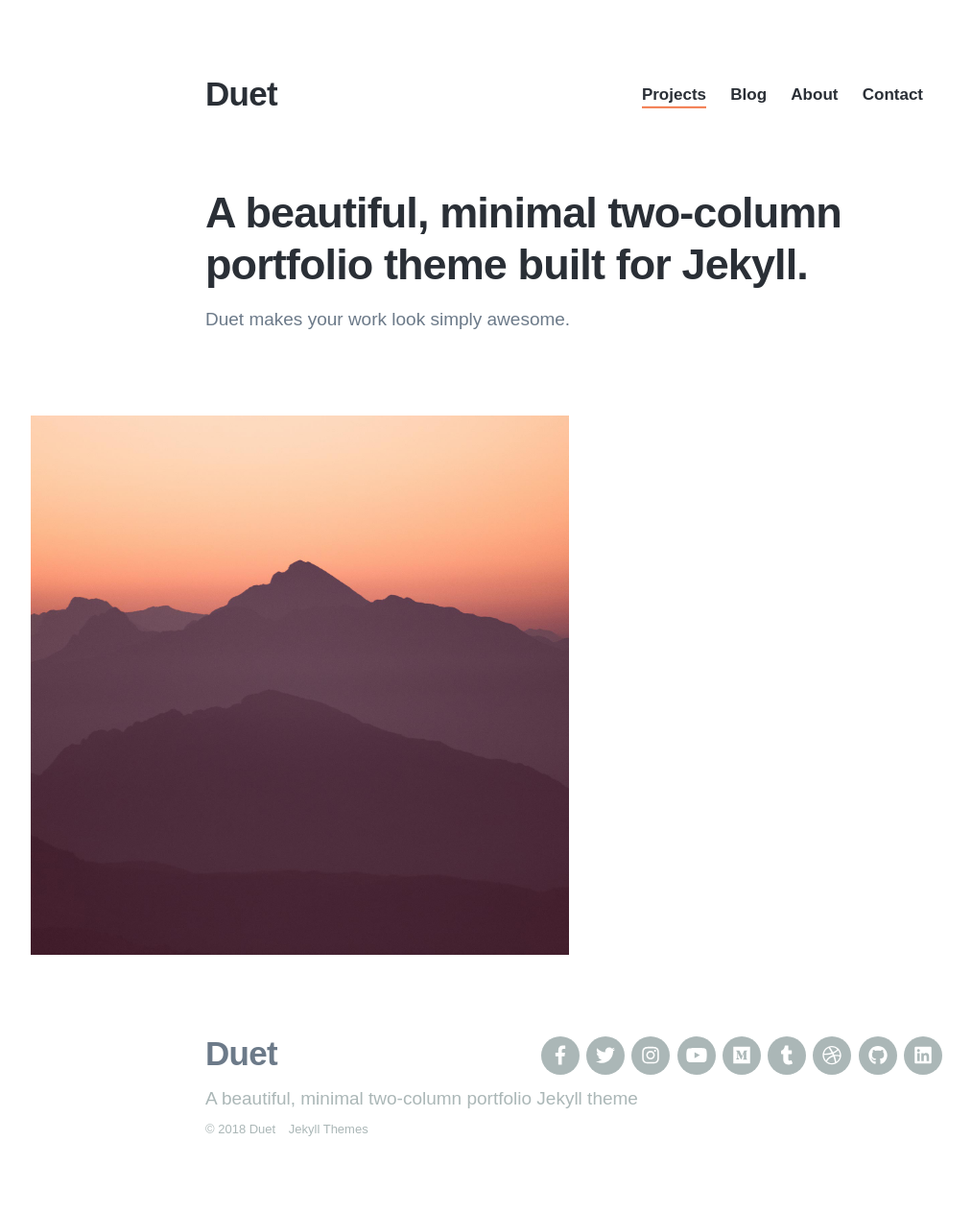
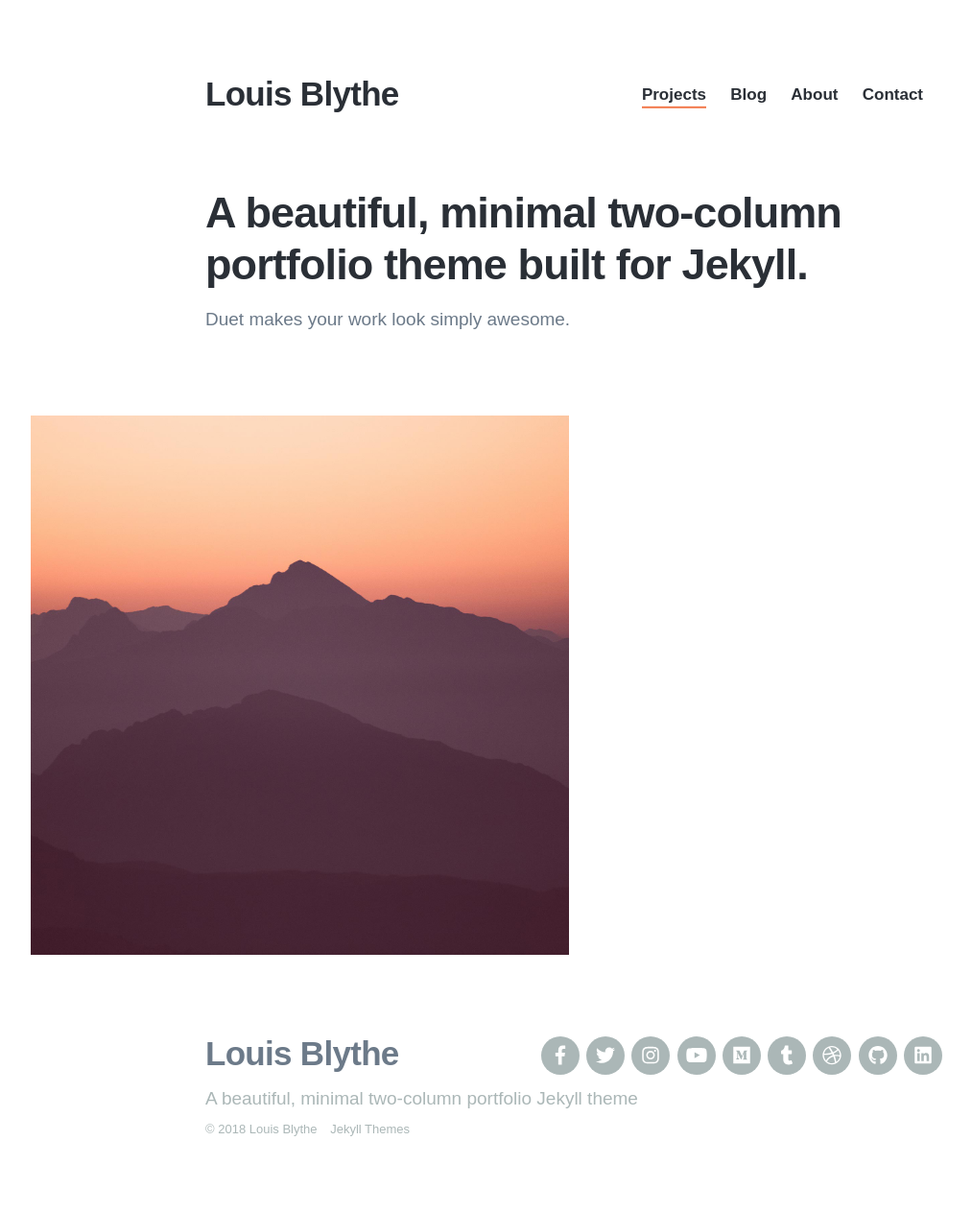
Before and after one commit to louisblythe/louisblythe.github.io, a Jekyll site: the page built from index.html, in a window 1280 px wide. Shown: the whole page at 96% size, without its empty margins (42-1055 px from the left). Built offline with Jekyll 4.4.1, drawn with Linux system fonts in a browser that asks for light colours; nearby versions of some CDN libraries; some web fonts are replaced.

Commit message:
Site Title

```diff
--- a/_data/settings.yml
+++ b/_data/settings.yml
@@ -1,5 +1,5 @@
 basic_settings:
-  site_title: Duet
+  site_title: Louis Blythe
   favicon_image: /images/favicon.png
 
 header_settings:
```
